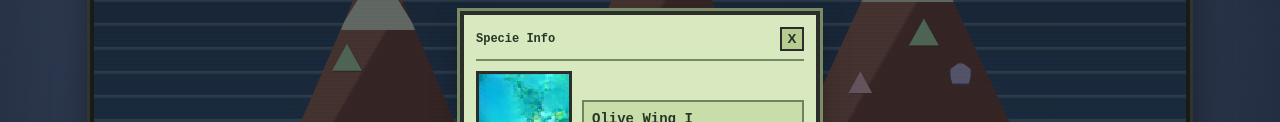
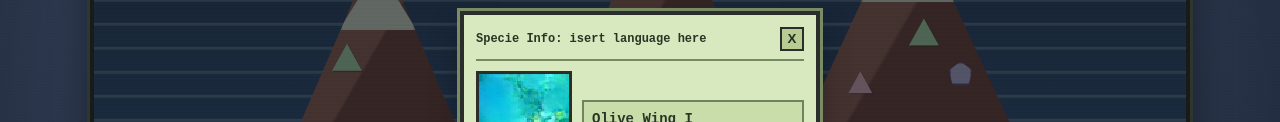
Before and after one commit to uandhafb/postcards-from-my-jungle, a plain HTML site: page index.html in a window 1280 px wide. Both pictures are taken after a click on the element 1006 px from the left and 309 px from the top of the page. Shown: the part 281-403 px from the top of the page. Drawn offline with Linux system fonts and the light colour scheme.

```diff
--- a/index.html
+++ b/index.html
@@ -856,7 +856,7 @@
     <div class="modal" id="circle-modal">
       <div class="modal-card">
         <div class="modal-head">
-          <span>Specie Info</span>
+          <span>Specie Info: isert language here</span>
           <button class="close-btn" id="modal-close" aria-label="Close">X</button>
         </div>
         <div class="modal-body">
```
